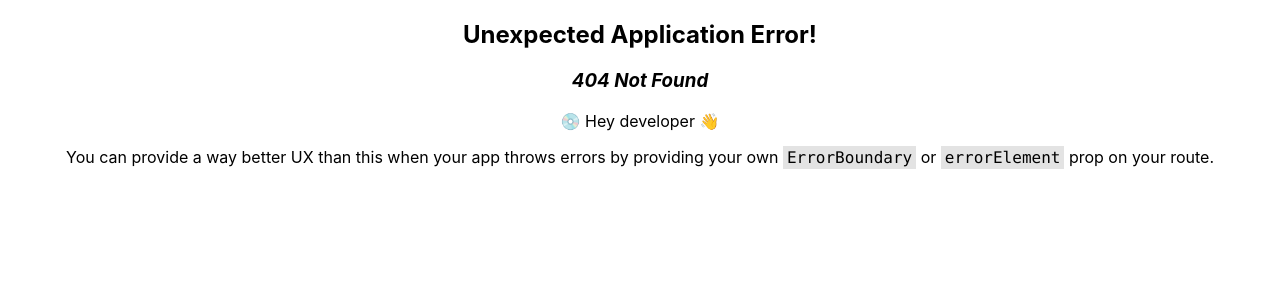
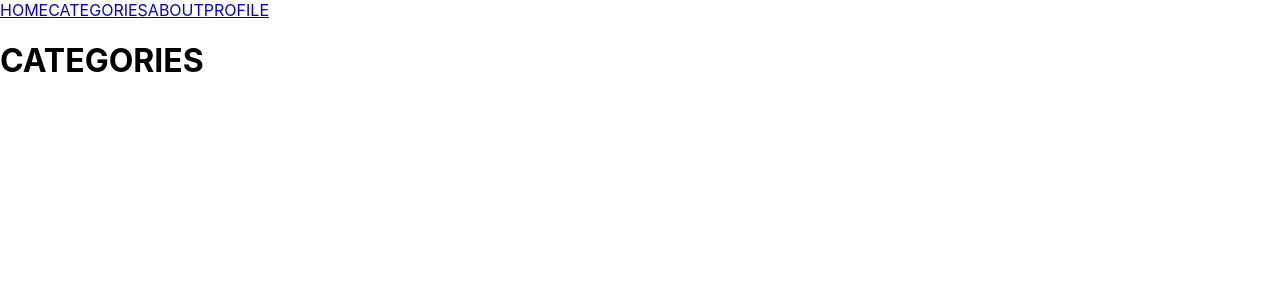
Before and after one commit to DragonRider970901/purple_reddit, a React (Create React App) app: page /categories in a window 1280 px wide. Before the commit this address had no page. Shown: the top 300 px of the page. Built offline with nearby package versions, Linux system fonts and the light colour scheme.

Commit message:
Fixed basic routing structure

```diff
--- a/package.json
+++ b/package.json
@@ -8,6 +8,7 @@
     "@testing-library/user-event": "^13.5.0",
     "react": "^18.2.0",
     "react-dom": "^18.2.0",
+    "react-router-dom": "^6.22.3",
     "react-scripts": "5.0.1",
     "web-vitals": "^2.1.4"
   },
--- a/src/App.js
+++ b/src/App.js
@@ -1,34 +1,24 @@
-import logo from './logo.svg';
+import {Route, BrowserRouter, Routes } from 'react-router-dom';
 import './App.css';
-import { Route, RouterProvider, createBrowserRouter, createRoutesFromElements } from 'react-router-dom';
-import RootLayout from './layout/RootLayout';
-import HomeLayout from './layout/HomeLayout';
-import CategoriesLayout from './layout/CategoriesLayout';
-import Categories from './pages/Categories';
-import About from './pages/About';
-import AboutLayout from './layout/AboutLayout';
-import ProfileLayout from './layout/ProfileLayout';
-import Profile from './pages/Profile';
+import RootLayout from "./RootLayout";
+import Home from "../src/pages/Home";
+import About from "../src/pages/About";
+import Categories from "../src/pages/Categories";
+import Profile from "../src/pages/Profile";
+function App() {
 
-function App() {
-  const router = createBrowserRouter(createRoutesFromElements(
-    <Route path='/' element={<RootLayout />}>
-      <Route index element={<HomeLayout />} />
-      <Route path='allcategories' element={<CategoriesLayout />}>
-        <Route index element={<Categories />}/>
-      </Route>
-      <Route path='about' element={<AboutLayout />}>
-        <Route index element={<About />}/>
-      </Route>
-      <Route path='profile' element={<ProfileLayout />}>
-        <Route index element={<Profile />} />
-      </Route>
-    </Route>
-  ))
+
   return (
-    <div className="App">
-      <RouterProvider router={router} />
-    </div>
+    <BrowserRouter>
+      <Routes>
+        <Route path='/' element={<RootLayout />}>
+          <Route index element={<Home />} />
+          <Route path="about" element={<About />} />
+          <Route path="categories" element={<Categories />} />
+          <Route path="profile" element={<Profile />} />
+        </Route>
+      </Routes>
+    </BrowserRouter>
   );
 }
 
--- /dev/null
+++ b/src/RootLayout.js
@@ -0,0 +1,21 @@
+import React from "react";
+import Logo from "./logo.svg";
+import { Form, NavLink, Outlet } from "react-router-dom";
+
+export default function RootLayout() {
+    return (
+        <div className="root-layout">
+            <header>
+                <nav>
+                    <NavLink to="/">HOME</NavLink>
+                    <NavLink to="categories">CATEGORIES</NavLink>
+                    <NavLink to="about">ABOUT</NavLink>
+                    <NavLink to="profile">PROFILE</NavLink>
+                </nav>
+            </header>
+            <main>
+                <Outlet />
+            </main>
+        </div>
+    )
+}
--- a/src/layout/RootLayout.js
+++ /dev/null
@@ -1,26 +0,0 @@
-import React from "react";
-import Logo from "../logo.svg";
-import { Form, NavLink, Outlet } from "react-router-dom";
-
-export default function RootLayout() {
-    return (
-        <div className="root-layout">
-            <header>
-                <nav>
-                    <img src={Logo} className="logo"/>
-                    <NavLink to='/'>HOME</NavLink>
-                    <NavLink to='allcategories'>CATEGORIES</NavLink>
-                    <NavLink to='about'>ABOUT</NavLink>
-                    <NavLink to='profile'>PROFILE</NavLink>
-                    <Form method='get' action='' className="form">
-                        <input type="text" name='tofind' placeholder="Search"/>
-                        <button>Search</button>
-                    </Form>
-                </nav>
-            </header>
-            <main>
-                <Outlet />
-            </main>
-        </div>
-    )
-}
--- a/src/pages/Categories.js
+++ b/src/pages/Categories.js
@@ -3,7 +3,7 @@ import React from "react";
 export default function Categories() {
     return (
         <div>
-            <h1>Categories</h1>
+            <h1>CATEGORIES</h1>
         </div>
     );
 };
--- /dev/null
+++ b/src/pages/Home.js
@@ -0,0 +1,10 @@
+import React from "react";
+
+
+export default function Home() {
+    return (
+        <div>
+            <h1>HOME</h1>
+        </div>
+    )
+}
```
Also changed, not shown: 1 other file (tests, documents, lock files or other folders).
